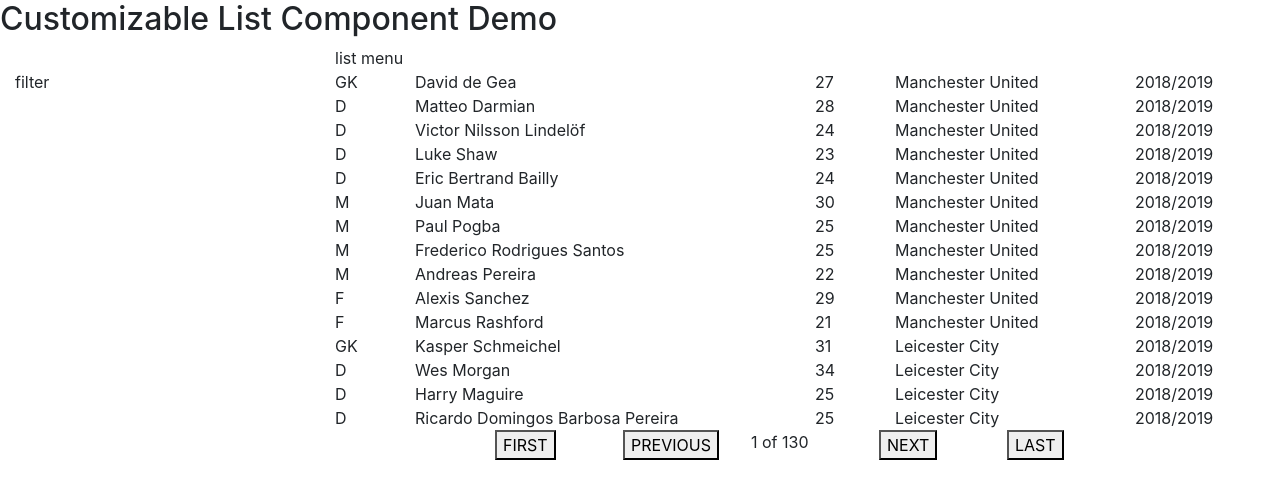
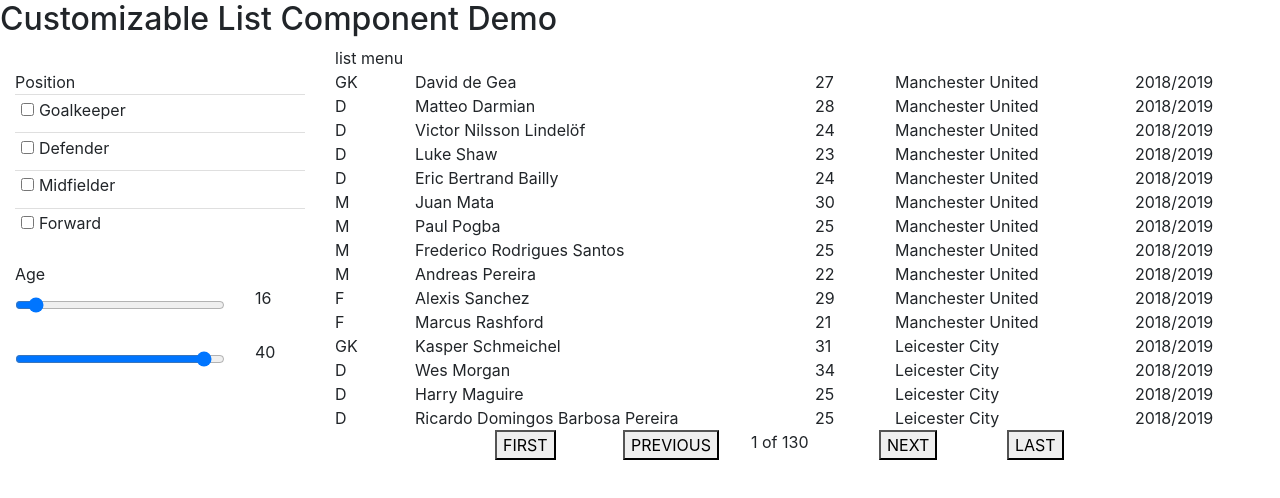
Before and after one commit to Rikishiyayo/CustomizableListComponent, an Angular app: page / in a window 1280 px wide. Shown: the top 498 px of the page. Built offline with nearby package versions, Linux system fonts and the light colour scheme.

Commit message:
alpha filter implementation without refetching items based on filter

```diff
--- a/src/app/app.module.ts
+++ b/src/app/app.module.ts
@@ -1,11 +1,14 @@
 import { BrowserModule } from '@angular/platform-browser';
 import { NgModule } from '@angular/core';
+import { FormsModule, ReactiveFormsModule } from '@angular/forms';
+import { HttpClientModule } from '@angular/common/http';
 
 import { AppComponent } from './app.component';
 import { ListComponent } from './list/list.component';
 import { ItemListComponent } from './list/item-list/item-list.component';
 import { PositionPipe } from './position.pipe';
 import { PagingComponent } from './list/paging/paging.component';
+import { FilterComponent } from './list/filter/filter.component';
 
 @NgModule({
   declarations: [
@@ -13,10 +16,11 @@
     ListComponent,
     ItemListComponent,
     PositionPipe,
-    PagingComponent
+    PagingComponent,
+    FilterComponent
   ],
   imports: [
-    BrowserModule
+    BrowserModule, FormsModule, ReactiveFormsModule, HttpClientModule
   ],
   providers: [],
   bootstrap: [AppComponent]
--- a/src/app/app.service.ts
+++ b/src/app/app.service.ts
@@ -34,6 +34,7 @@
     return allPlayers.slice((page - 1) * pageSize, page * pageSize);
   }
 
+  // Event emmiting methods
   async loadPageOfPlayers(page: number) {
     console.log(`AppService - loadPageOfPlayers() invoked, getting ${page}.page
     of players and emitting an event`);
@@ -41,10 +42,14 @@
     this.loadedPlayersChanged.next(chunkOfPlayers);
   }
 
-  // getPlayersWithAppliedFilter() {
-  //   return this.players.slice(0, 100);
-  // }
+  async loadFilteredPlayers(filter: string) {
+    console.log(`AppService - loadFilteredPlayers() invoked, getting
+    of filtered players and emitting an event`);
+    const chunkOfPlayers = await this.getPageOfPlayers(1);
+    this.loadedPlayersChanged.next(chunkOfPlayers);
+  }
 
+  // private helper methods
   private getAllPlayersPromise(): Promise<Player[]> {
     // tslint:disable-next-line:no-shadowed-variable
     return new Promise((resolve, reject) => {
--- /dev/null
+++ b/src/app/list/filter/filter.component.css
@@ -0,0 +1,7 @@
+.list-group-item {
+    padding: .15rem .4rem;
+}
+
+.list-group-item label {
+    cursor: pointer;
+}
--- /dev/null
+++ b/src/app/list/filter/filter.component.html
@@ -0,0 +1,43 @@
+<form [formGroup]="filterForm" (ngSubmit)="onSubmit()">
+  <div class="row">
+    <div class="col">
+      <div class="form-group">
+        <span>Position</span>
+        <ul class="list-group list-group-flush">
+          <li *ngFor="let position of filterForm.controls.position.controls; let i = index"
+            class="list-group-item">
+            <label formArrayName="position">
+              <input type="checkbox" [formControlName]="i">
+              {{positionFilterItem.values[i]}}
+            </label>
+          </li>
+        </ul>
+      </div>
+      <div formGroupName="age">
+        <span>Age</span>
+        <div class="form-group row">
+          <div class="col-9">
+            <input #minAge type="range"
+              [min]="ageFilterItem.min"
+              [max]="ageFilterItem.max"
+              formControlName="minAge"
+              class="form-control"
+              (change)="rangeFilterValueChanged(minAge.value, maxAge.value)">
+          </div>
+          <div class="col-3">{{minAge.value}}</div>
+        </div>
+        <div class="form-group row">
+          <div class="col-9">
+            <input #maxAge type="range"
+              [min]="ageFilterItem.min"
+              [max]="ageFilterItem.max"
+              formControlName="maxAge"
+              class="form-control"
+              (change)="rangeFilterValueChanged(minAge.value, maxAge.value)">
+          </div>
+          <div class="col-3">{{maxAge.value}}</div>
+        </div>
+      </div>
+    </div>
+  </div>
+</form>
--- /dev/null
+++ b/src/app/list/filter/filter.component.ts
@@ -0,0 +1,74 @@
+import { Component, OnInit, ViewChild, OnDestroy } from '@angular/core';
+import { AppService } from 'src/app/app.service';
+import { FormGroup, FormBuilder, FormControl, NgForm } from '@angular/forms';
+import { Subscription } from 'rxjs';
+
+@Component({
+  selector: 'app-filter',
+  templateUrl: './filter.component.html',
+  styleUrls: ['./filter.component.css']
+})
+export class FilterComponent implements OnInit, OnDestroy {
+  filterFormSubscriptions: Subscription[] = [];
+  filterForm: FormGroup;
+
+  positionFilterItem = {
+    title: 'Position',
+    values: ['Goalkeeper', 'Defender', 'Midfielder', 'Forward']
+  };
+  ageFilterItem = {
+    title: 'Age', min: 16, max: 40
+  };
+
+  constructor(private appService: AppService, private formBuilder: FormBuilder) {
+  }
+
+  ngOnInit() {
+    this.initForm();
+  }
+
+  private initForm() {
+    this.initMultiCheckboxFilter();
+    this.initRangeFilter();
+  }
+
+  private initMultiCheckboxFilter() {
+    const controls = this.positionFilterItem.values
+      .map(c => new FormControl(false));
+    this.filterForm = this.formBuilder.group({
+      position: this.formBuilder.array(controls),
+      age: this.formBuilder.group({
+        minAge: [16],
+        maxAge: [40]
+      })
+    });
+
+    this.filterFormSubscriptions
+      .push(this.filterForm.get('position').valueChanges.subscribe(val => {
+        console.log(`position: ${val}`);
+      }));
+  }
+
+  private initRangeFilter() {  }
+
+  rangeFilterValueChanged(minValue, maxValue) {
+    console.log(`age: ${minValue} - ${maxValue}`);
+  }
+
+  onSubmit() {
+    console.log(this.filterForm.value.position);
+
+    this.appService.loadFilteredPlayers('');
+    const selectedPositions = this.filterForm.value.position
+      .map((v, i) => v ? this.positionFilterItem.values[i] : null)
+      .filter(v => v !== null);
+
+    console.log(selectedPositions);
+  }
+
+  ngOnDestroy(): void {
+    for (const subscription of this.filterFormSubscriptions) {
+      subscription.unsubscribe();
+    }
+  }
+}
--- a/src/app/list/list.component.html
+++ b/src/app/list/list.component.html
@@ -8,7 +8,9 @@
   </div>
   <div class="row">
     <div class="col-3">
-      <div id="filterComponent">filter</div>
+      <div id="filterComponent">
+        <app-filter></app-filter>
+      </div>
     </div>
     <div class="col-9">
       <div id="listComponent">
```
Also changed, not shown: 1 other file (tests, documents, lock files or other folders).
